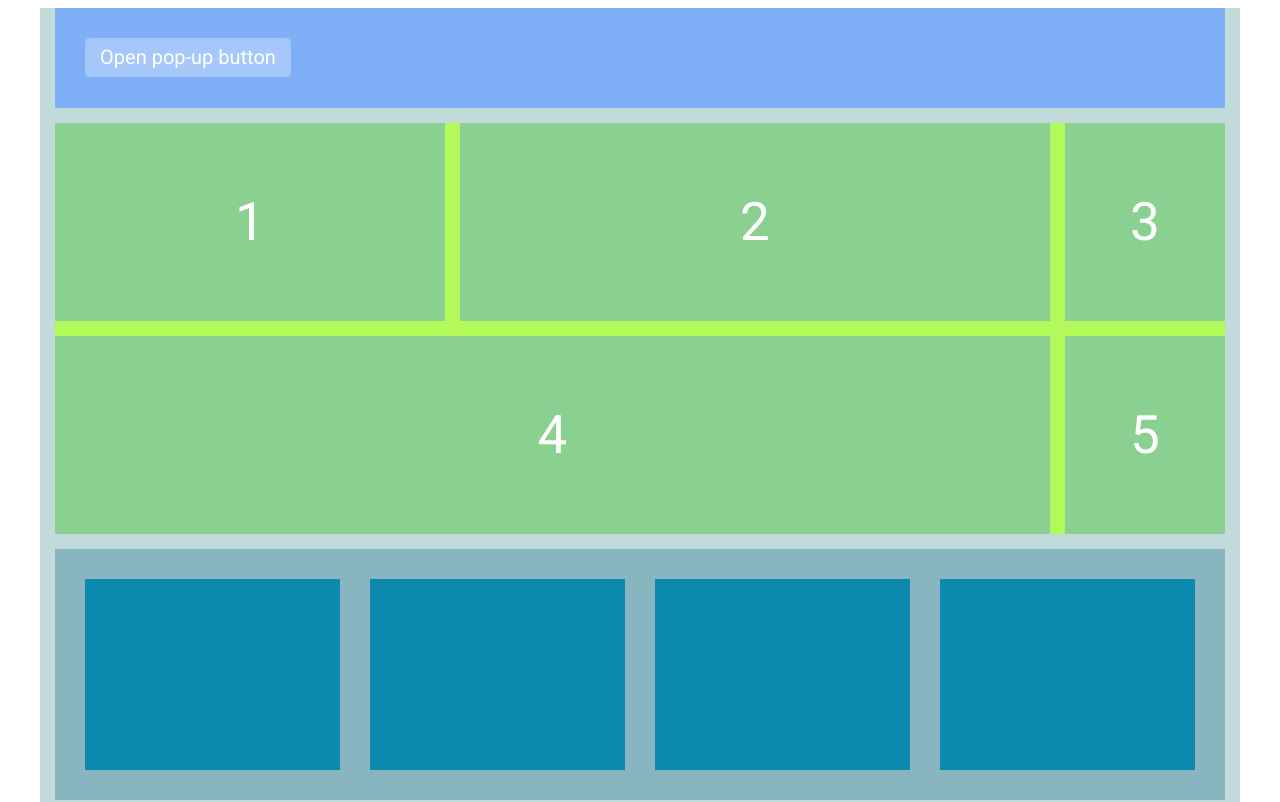
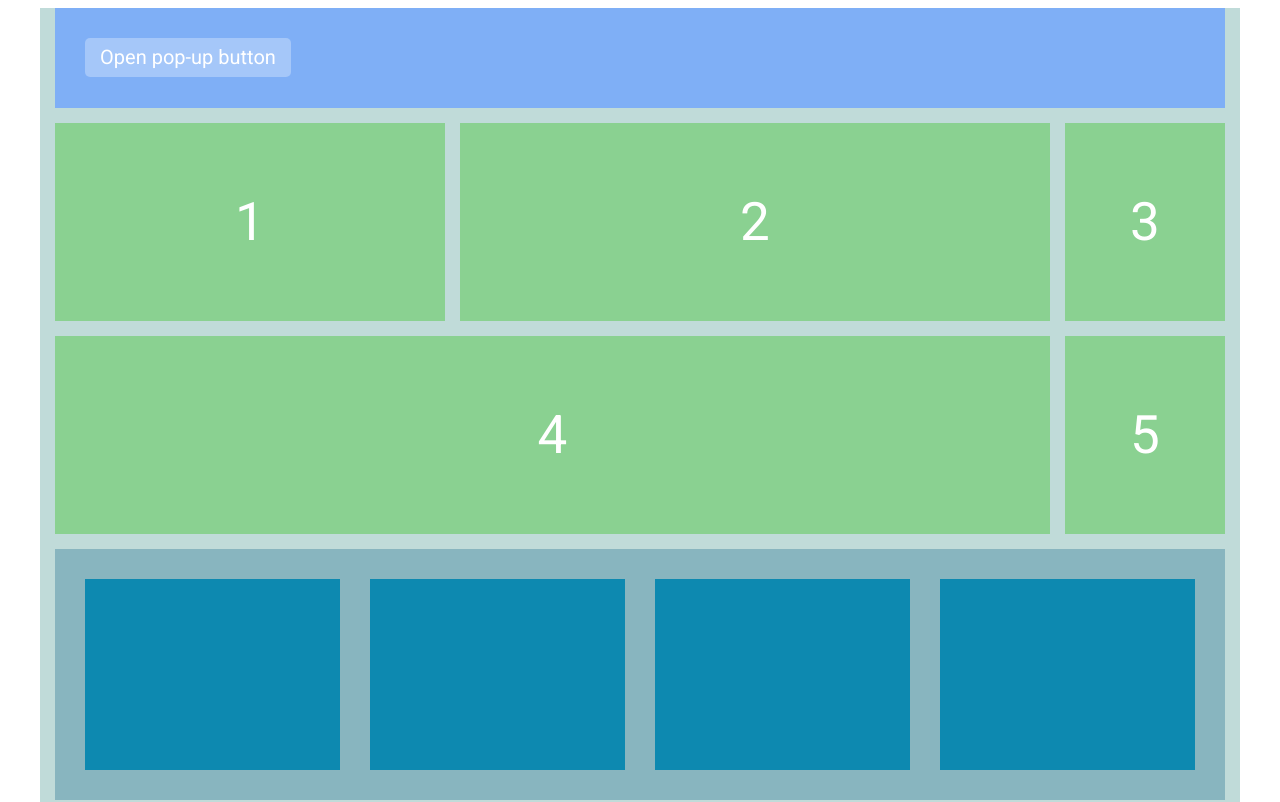
Before and after one commit to NataliaVozhdaeva/ns_test, a plain HTML site: page index.html in a window 1280 px wide. Shown: the top 802 px of the page. Drawn offline with Linux system fonts and the light colour scheme.

Commit message:
some color&time fix

```diff
--- a/style.css
+++ b/style.css
@@ -67,7 +67,7 @@ footer {
   justify-content: space-between;
   gap: 15px;
   flex-wrap: wrap;
-  background: #b3f95a;
+  /* background: #b3f95a; */
 }
 
 .promo-el {
```
